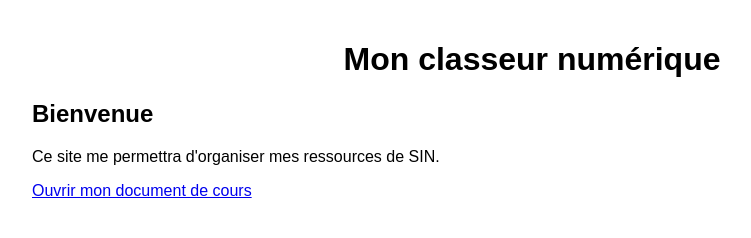
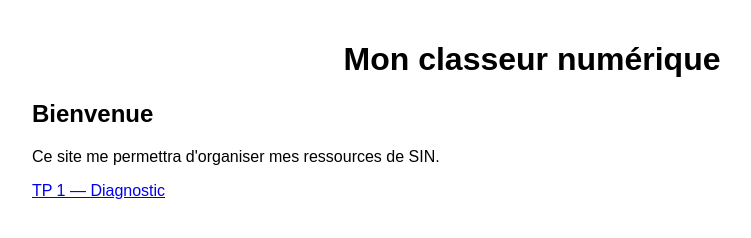
Before and after one commit to clm2386/clement-pasteau.github.io, a plain HTML site: page index.html in a window 1280 px wide. Shown: the whole page, without its empty margins (108-859 px from the left). Drawn offline with Linux system fonts and the light colour scheme.

Commit message:
Modify link to open in new tab with rel attributes
Updated link to open in a new tab with security attributes.

```diff
--- a/index.html
+++ b/index.html
@@ -14,7 +14,11 @@
   <main>
     <h2>Bienvenue</h2>
     <p>Ce site me permettra d'organiser mes ressources de SIN.</p>
-    <a href="http://hebergementsin.alwaysdata.net/"> Ouvrir mon document de cours</a>
+    <a href="http://clementsin.alwaysdata.net/"
+    target="_blank"
+    rel="noopener">
+   TP 1 — Diagnostic
+   </a>
   </main>
 </body>
 </html>
```
